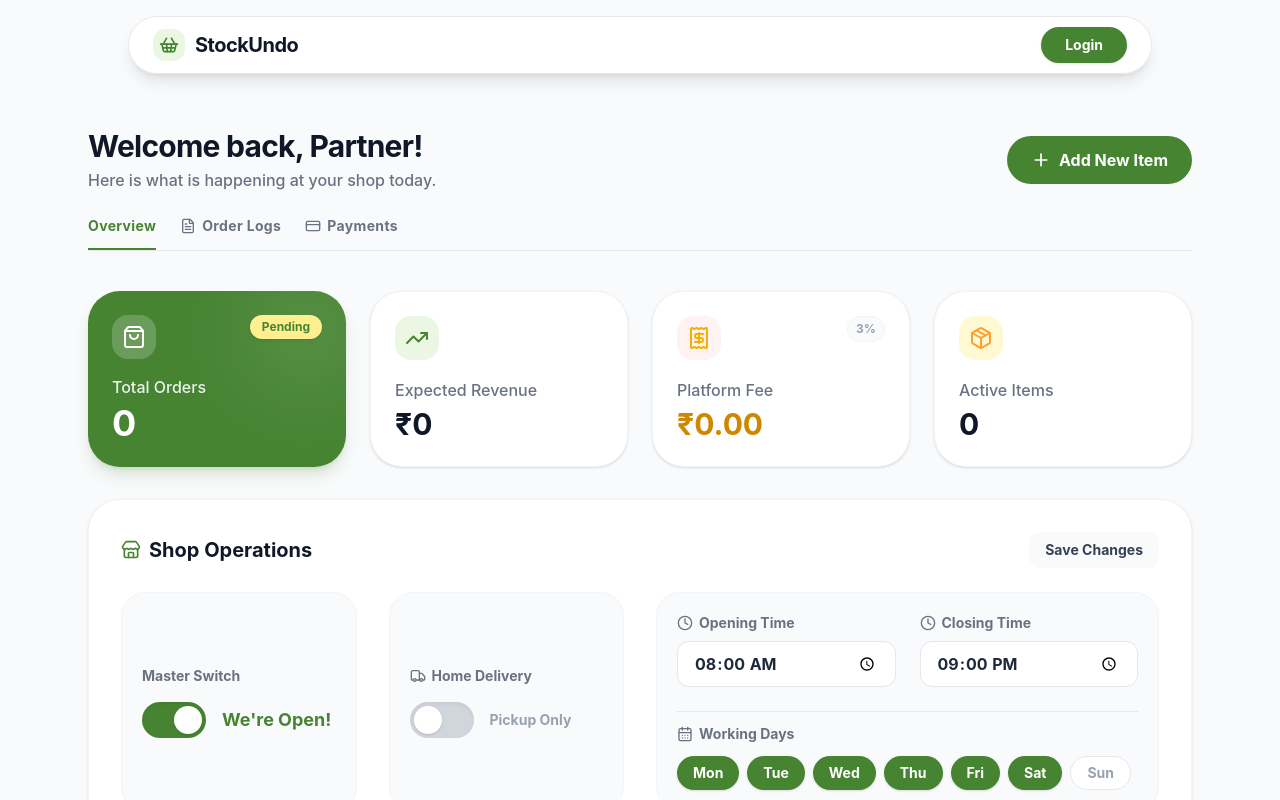
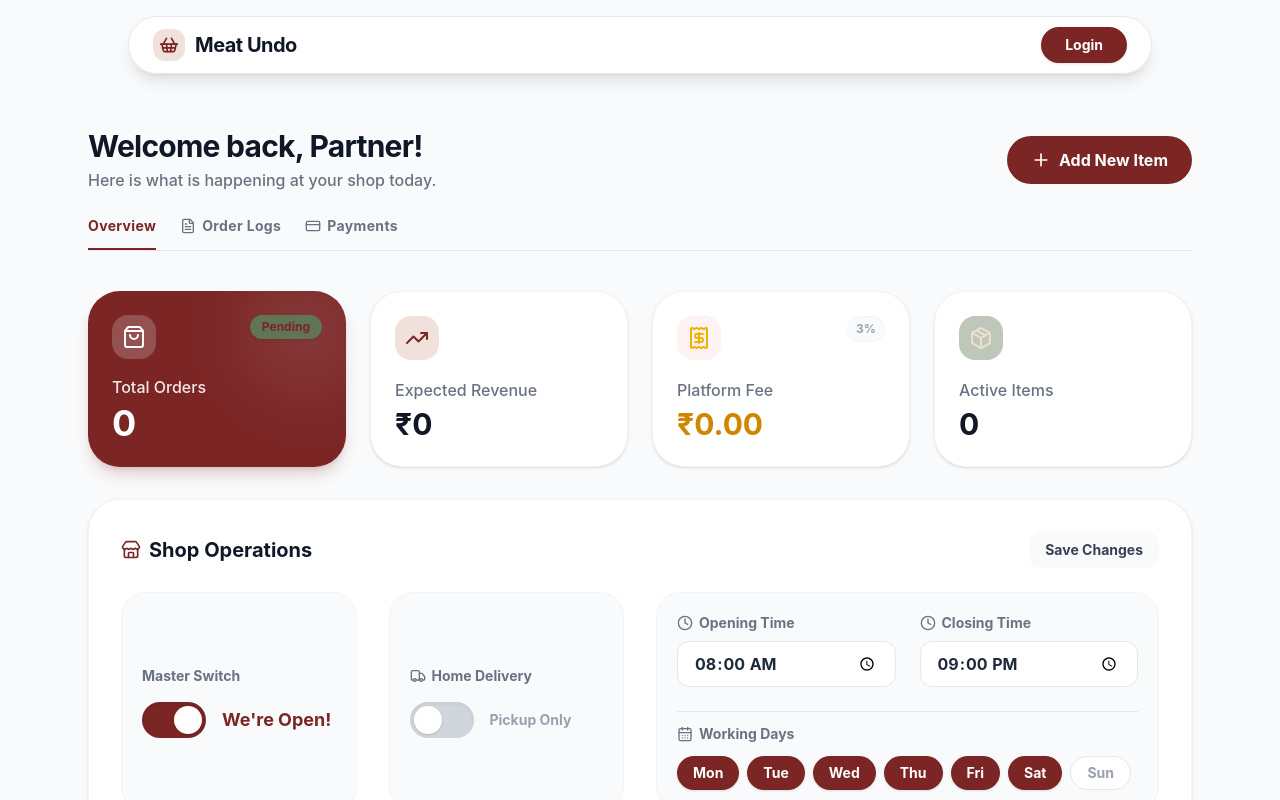
Before and after one commit to Alwin42/Project_100, a Vue app in the folder Saadhanam-kadayil-undo/frontend/: page /dashboard in a window 1280 px wide. Shown: the top 800 px of the page. Built offline with nearby package versions, Linux system fonts and the light colour scheme.

Commit message:
Color change in theme & name change

```diff
--- a/Saadhanam-kadayil-undo/frontend/index.html
+++ b/Saadhanam-kadayil-undo/frontend/index.html
@@ -1,10 +1,10 @@
 <!DOCTYPE html>
-<html lang="">
+<html lang="en">
   <head>
     <meta charset="UTF-8">
 
     <meta name="viewport" content="width=device-width, initial-scale=1.0">
-    <title>StockUndo</title>
+    <title>Meat Undo</title>
   </head>
   <body>
     <div id="app"></div>
--- a/Saadhanam-kadayil-undo/frontend/src/assets/main.css
+++ b/Saadhanam-kadayil-undo/frontend/src/assets/main.css
@@ -1,10 +1,10 @@
 /* Import the core Tailwind engine */
 @import "tailwindcss";
 
-/* Define your custom StockUndo color palette */
+/* Define your custom Meat Undo color palette */
 @theme {
-  --color-primary: #468432;
-  --color-secondary: #9AD872;
-  --color-accent-1: #FFEF91;
-  --color-accent-2: #FFA02E;
+  --color-primary: #7B2525;
+  --color-secondary: #BA6A4C;
+  --color-accent-1: #607456;
+  --color-accent-2: #EEE0CC;
 }
--- a/Saadhanam-kadayil-undo/frontend/src/components/Navbar.vue
+++ b/Saadhanam-kadayil-undo/frontend/src/components/Navbar.vue
@@ -7,7 +7,7 @@
         <div class="p-1.5 bg-secondary/20 rounded-xl group-hover:bg-secondary/40 transition-colors duration-300">
           <ShoppingBasketIcon class="w-5 h-5 text-primary" />
         </div>
-        <h1 class="text-xl font-bold text-gray-900 tracking-tight">StockUndo</h1>
+        <h1 class="text-xl font-bold text-gray-900 tracking-tight">Meat Undo</h1>
       </router-link>
 
       <div class="hidden md:flex items-center gap-3">
--- a/Saadhanam-kadayil-undo/frontend/src/views/Dashboard.vue
+++ b/Saadhanam-kadayil-undo/frontend/src/views/Dashboard.vue
@@ -201,7 +201,7 @@
             >
               <div class="flex items-center gap-4">
                 <div class="w-14 h-14 bg-white rounded-2xl flex items-center justify-center text-3xl shadow-sm shrink-0 group-hover:shadow transition-shadow">
-                  {{ item.emoji || '📦' }}
+                  {{ item.emoji || '🥩' }}
                 </div>
                 <div>
                   <h4 class="font-bold text-gray-900 group-hover:text-primary transition-colors">{{ item.name }}</h4>
@@ -316,7 +316,7 @@
               <input
                 v-model="formData.name"
                 type="text"
-                placeholder="e.g. Fresh Tomatoes"
+                placeholder="e.g. Seer Fish, Mutton Curry Cut"
                 class="w-full px-5 py-3.5 bg-gray-50 border border-gray-200 rounded-2xl focus:ring-4 focus:ring-primary/10 focus:border-primary outline-none transition-all font-medium text-gray-800 hover:border-gray-300"
                 required
               />
@@ -336,7 +336,7 @@
 
             <div class="grid grid-cols-2 gap-4">
               <div>
-                <label class="block text-sm font-bold text-gray-700 mb-2">Price (₹)</label>
+                <label class="block text-sm font-bold text-gray-700 mb-2">Estimated Price (₹)</label>
                 <input
                   v-model="formData.price"
                   type="number"
@@ -403,14 +403,14 @@
 
 <script setup>
 import Navbar from '../components/Navbar.vue'
-import { ref, onMounted, computed } from 'vue' // ADDED computed
+import { ref, onMounted, computed } from 'vue'
 import { useRouter } from 'vue-router'
 import axios from 'axios'
 
 import {
   PlusIcon, ShoppingBagIcon, TrendingUpIcon, PackageIcon,
   Edit2Icon, XIcon, StoreIcon, ClockIcon, CalendarDaysIcon,
-  FileTextIcon, CreditCardIcon, ReceiptIcon, TruckIcon // ADDED NEW ICONS
+  FileTextIcon, CreditCardIcon, ReceiptIcon, TruckIcon
 } from 'lucide-vue-next'
 
 const router = useRouter()
@@ -425,15 +425,13 @@ const stats = ref({
   activeItems: 0
 })
 
-// NEW: Compute the 3% platform fee based on expected revenue
 const calculatedFee = computed(() => {
   return (stats.value.revenue * 0.03).toFixed(2);
 })
 
-// UPDATED: Added deliveryAvailable state
 const shopSettings = ref({
   isOpen: true,
-  deliveryAvailable: false, // NEW
+  deliveryAvailable: false,
   openTime: '08:00',
   closeTime: '21:00',
   days: ['Mon', 'Tue', 'Wed', 'Thu', 'Fri', 'Sat']
@@ -447,14 +445,13 @@ const toggleDay = (day) => {
   }
 }
 
-// UPDATED: Include deliveryAvailable in the payload
 const saveShopSettings = async () => {
   const token = localStorage.getItem('token');
   try {
     const response = await axios.put('http://localhost:3000/api/auth/vendor/settings',
       {
         isOpen: shopSettings.value.isOpen,
-        deliveryAvailable: shopSettings.value.deliveryAvailable, // NEW
+        deliveryAvailable: shopSettings.value.deliveryAvailable,
         openTime: shopSettings.value.openTime,
         closeTime: shopSettings.value.closeTime
       },
@@ -469,8 +466,10 @@ const saveShopSettings = async () => {
 }
 
 const isModalOpen = ref(false)
-const categories = ['Vegetables', 'Fruits', 'Dairy & Eggs', 'Bakery', 'Pantry Essentials', 'Meat & Seafood', 'Beverages', 'Snacks']
-const units = ['kg', 'gram', 'packet', 'liter', 'ml', 'nos', 'dozen']
+
+// UPDATED: Syncing categories and units to the new meat/fish pivot
+const categories = ['Fish & Seafood', 'Chicken', 'Mutton' ,' Beef', 'Duck & Poultry', 'Farm Eggs', 'Marinades & Spices']
+const units = ['kg', 'gram', 'nos', 'dozen']
 
 const formData = ref({
   name: '',
@@ -528,14 +527,13 @@ onMounted(async () => {
       vendorName.value = decoded.shopName;
     }
 
-    // UPDATED: Fetch the new deliveryAvailable state
     try {
       const settingsResponse = await axios.get('http://localhost:3000/api/auth/vendor/settings', {
         headers: { Authorization: `Bearer ${token}` }
       });
       if(settingsResponse.data.success) {
         shopSettings.value.isOpen = settingsResponse.data.isOpen;
-        shopSettings.value.deliveryAvailable = settingsResponse.data.deliveryAvailable || false; // NEW
+        shopSettings.value.deliveryAvailable = settingsResponse.data.deliveryAvailable || false;
         shopSettings.value.openTime = settingsResponse.data.openTime;
         shopSettings.value.closeTime = settingsResponse.data.closeTime;
       }
--- a/Saadhanam-kadayil-undo/frontend/src/views/Landing-page.vue
+++ b/Saadhanam-kadayil-undo/frontend/src/views/Landing-page.vue
@@ -12,9 +12,9 @@
         </div>
 
         <h2 class="text-4xl md:text-6xl font-extrabold text-gray-900 mb-6 leading-tight tracking-tight">
-          Saadhanam <br/>
+          Meat
           <span class="text-transparent bg-clip-text bg-linear-to-r from-primary to-secondary">
-            kadayil undo?
+          undo?
           </span>
         </h2>
 
--- a/Saadhanam-kadayil-undo/frontend/src/views/Stores.vue
+++ b/Saadhanam-kadayil-undo/frontend/src/views/Stores.vue
@@ -80,7 +80,7 @@
 
                 <p class="text-sm text-gray-500 font-medium mt-2 flex items-start gap-1.5 line-clamp-2">
                   <MapPinIcon class="w-4 h-4 shrink-0 mt-0.5 text-gray-400" />
-                  {{ vendor.address || 'Address not provided' }}
+                  {{  vendor.address.state + ', ' + vendor.address.district + ', ' + vendor.address.area + ', ' + vendor.address.streetOrBuilding  || 'Address not provided' }}
                 </p>
 
                 <p v-if="vendor.openTime && vendor.closeTime" class="text-sm text-gray-500 font-medium mt-1.5 flex items-center gap-1.5">
```
